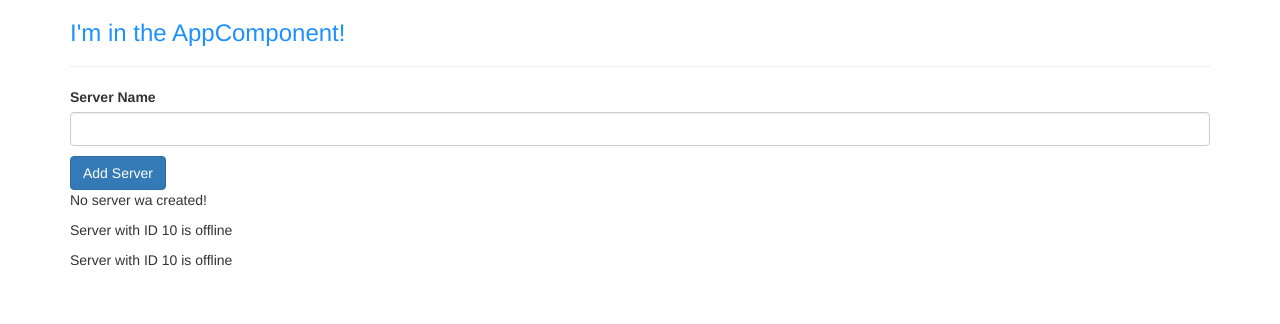
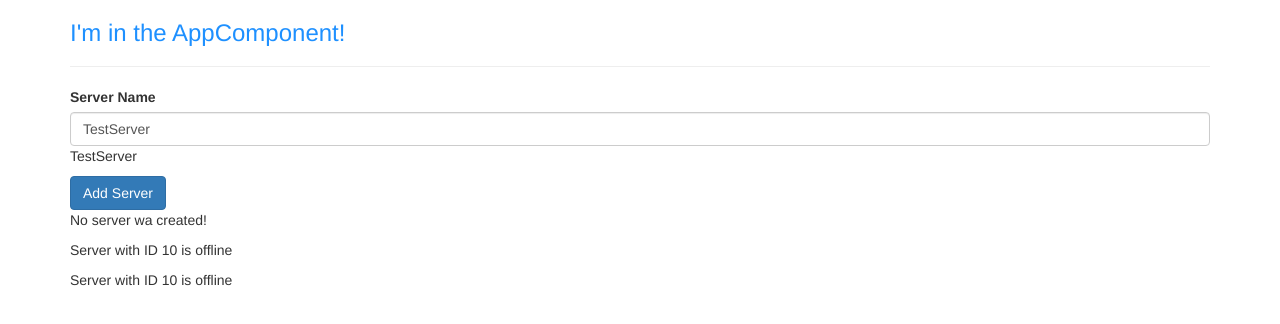
Before and after one commit to jjunhwan-kim/angular2-basic, an Angular app: page / in a window 1280 px wide. Shown: the top 324 px of the page. Built offline with nearby package versions, Linux system fonts and the light colour scheme.

Commit message:
Add two way binding
- 양방향 데아터 바인딩
- input 엘리먼트에 값을 입력하면 serverName이 업데이트되고, 반대로 serverName이 업데이트되면 input 엘리먼트의 값이 업데이트 됨

```diff
--- a/src/app/app.module.ts
+++ b/src/app/app.module.ts
@@ -1,4 +1,5 @@
 import { NgModule } from '@angular/core';
+import { FormsModule } from '@angular/forms';
 import { BrowserModule } from '@angular/platform-browser';
 
 import { AppComponent } from './app.component';
@@ -13,6 +14,7 @@ import { ServersComponent } from './servers/servers.component';
   ],
   imports: [
     BrowserModule,
+    FormsModule
   ],
   providers: [],
   bootstrap: [AppComponent]
--- a/src/app/servers/servers.component.html
+++ b/src/app/servers/servers.component.html
@@ -1,8 +1,12 @@
 <label>Server Name</label>
+<!-- <input
+  type="text"
+  class="form-control"
+  (input)="onUpdateServerName($event)"> -->
 <input
   type="text"
   class="form-control"
-  (input)="onUpdateServerName($event)">
+  [(ngModel)]="serverName">
 <p>{{ serverName }}</p>
 <button
   class="btn btn-primary"
--- a/src/app/servers/servers.component.ts
+++ b/src/app/servers/servers.component.ts
@@ -13,7 +13,7 @@ import { Component, OnInit } from '@angular/core';
 export class ServersComponent implements OnInit {
   allowNewServer = false;
   serverCreationStatus = 'No server wa created!';
-  serverName = '';
+  serverName = 'TestServer';
 
   constructor() {
     setTimeout(() => {
```
